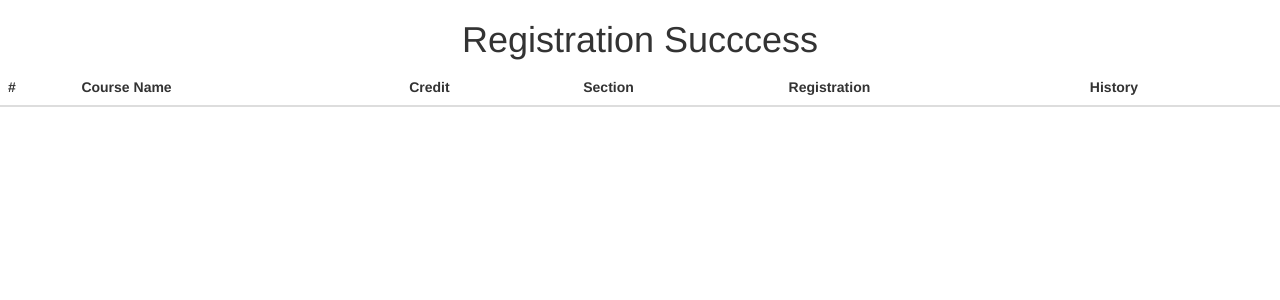
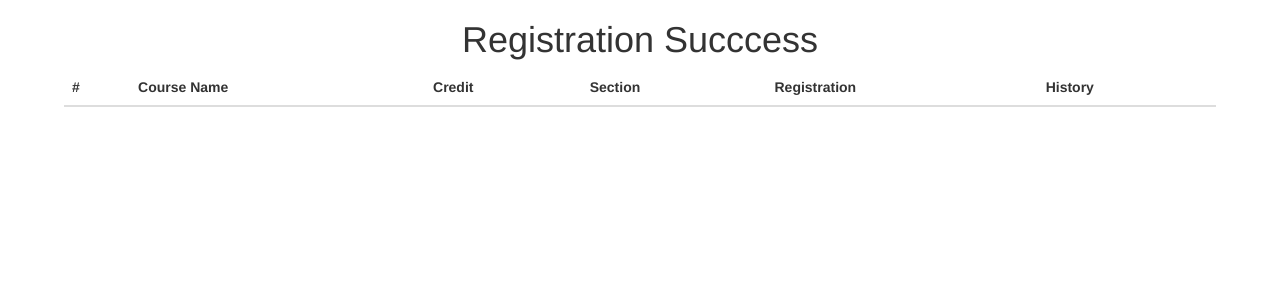
Before and after one commit to saif43/std_management, a PHP site: page /registration_success.php in a window 1280 px wide. Shown: the part 65-365 px from the top of the page. Run offline with PHP 8.4, Linux system fonts and the light colour scheme; the visitor is signed in with stand-in values (Sample User, id 1); data comes from the database, SQL or seed files in the repository; lists and menus that the app fills with data are empty.

Commit message:
version 2

```diff
--- a/connection.php
+++ b/connection.php
@@ -1,5 +1,6 @@
 <?php
 
-$conn = mysqli_connect("localhost", "root", "", "db");
+$conn = mysqli_connect("localhost", "root", "", "saif");
+
 
 ?>
--- a/css/style.css
+++ b/css/style.css
@@ -81,18 +81,12 @@ button:hover{
     margin-left: 571px;
 } */
 
-/* table.center {
-    margin-left:auto;
-    margin-right:auto;
-  }
+#tablestyle{
+    margin-left: 5%;
+    margin-right: 5%;
+}
 
-table,tr,th,td{
-    border: 1px solid black;
-    border-collapse: collapse;
-}
-tr,th,td{
-    padding: 10px;
-} */
+
 
 .btn{
    background-color: #4CAF50;
--- a/registration_success.php
+++ b/registration_success.php
@@ -34,6 +34,7 @@ $result = $conn->query("SELECT course.id,course.name,std_course_sec.section_name
           </ul>
         </div>
          <h1 style="text-align: center;">Registration Succcess</h1>
+         <div id="tablestyle">
              <table class="table">
                  <thead>
                      <tr>
@@ -56,5 +57,6 @@ $result = $conn->query("SELECT course.id,course.name,std_course_sec.section_name
                  </tr>
                  <?php } ?>
              </table>
+         </div>
     </body>
 </html>
```
Lines whose indentation alone changed are shown as unchanged.
